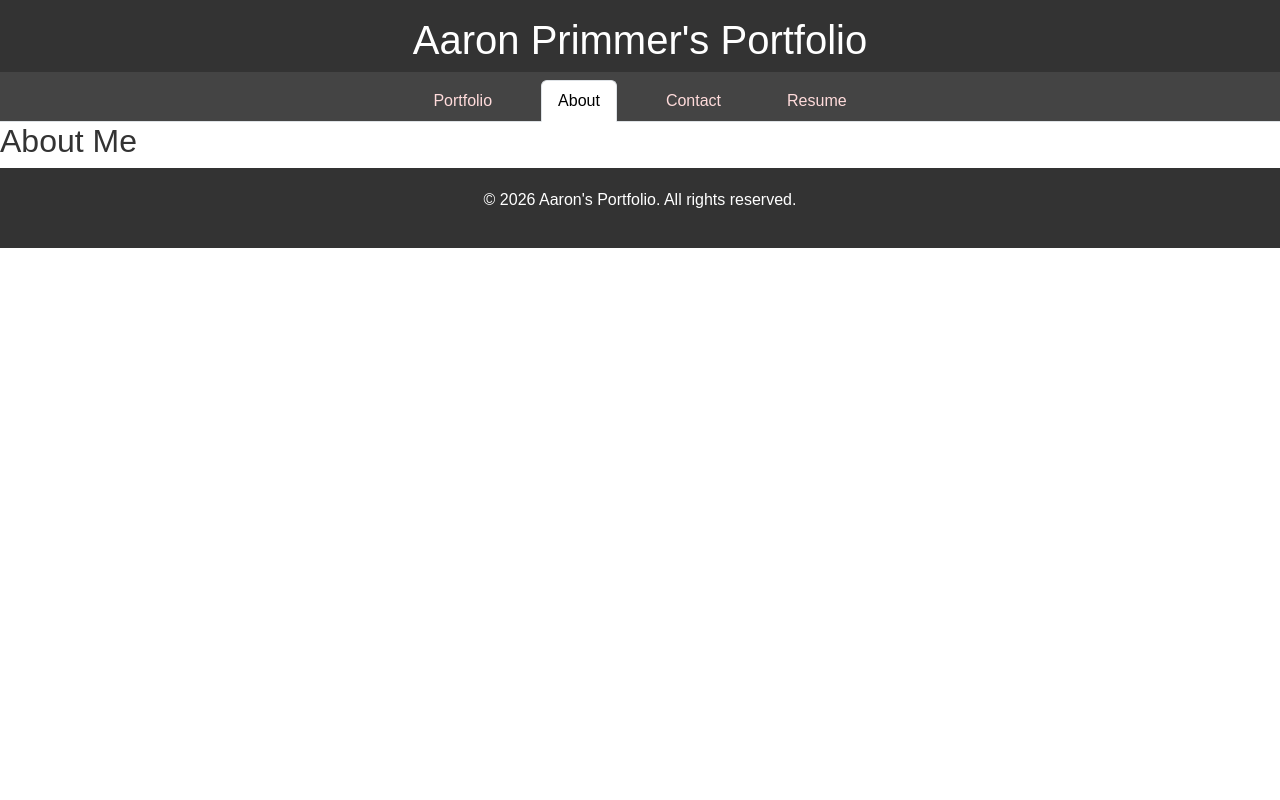
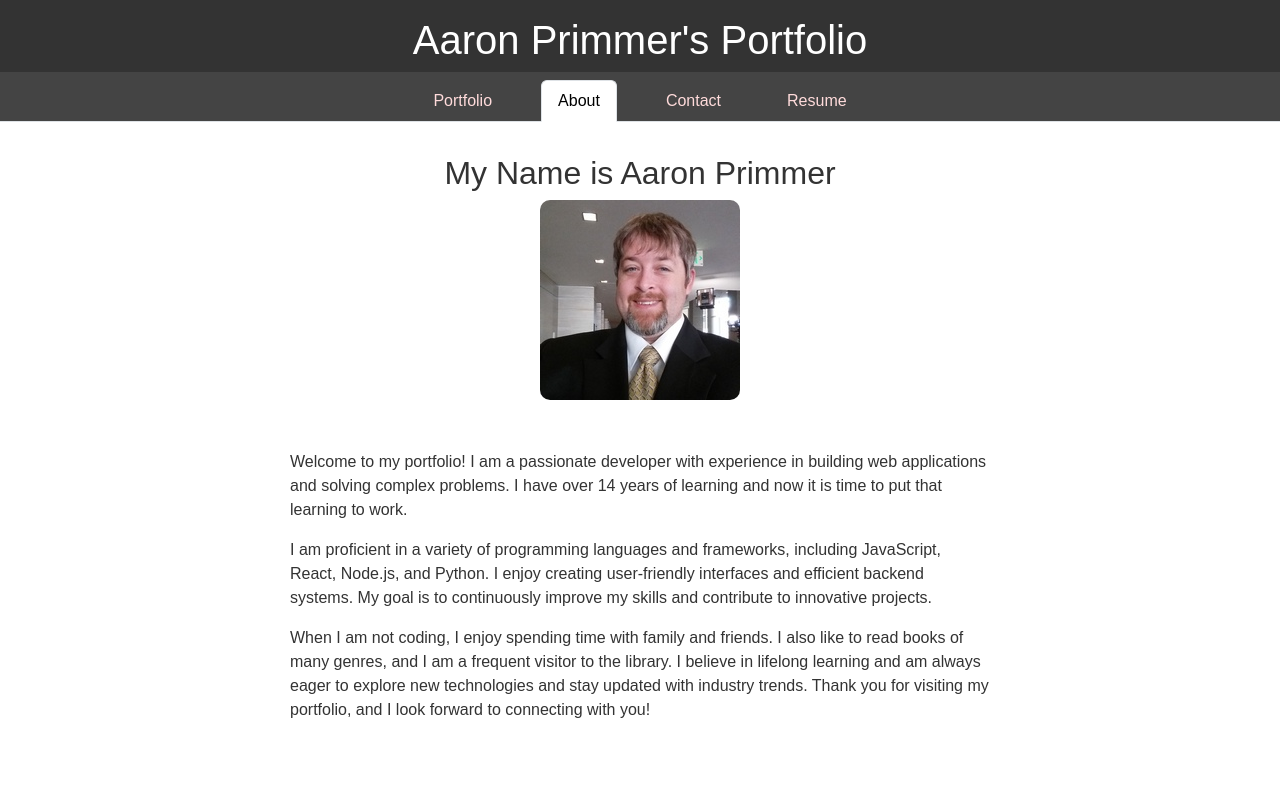
Before and after one commit to AaronPrimmer/PortfolioPage, a React (Vite) app: page /about in a window 1280 px wide. Shown: the top 800 px of the page. Built offline with nearby package versions, Linux system fonts and the light colour scheme.

Commit message:
Finished the About page

```diff
--- a/src/css/mainStyle.css
+++ b/src/css/mainStyle.css
@@ -32,7 +32,7 @@ nav {
 
 .portfolio-main {
   padding: 2rem;
-  min-height: 500px;
+  min-height: 800px;
 }
 
 .portfolio-header {
@@ -76,6 +76,33 @@ nav {
 /*   ABOUT MAIN   */
 /*----------------*/
 
+.about-main {
+  padding: 2rem;
+  min-height: 800px;
+  display: flex;
+  align-items: start;
+  justify-content: center;
+  gap: 1.5rem;
+}
+
+.about-header {
+  display: flex;
+  flex-direction: column;
+  align-items: center;
+  justify-content: center;
+  margin-bottom: 1rem;
+  max-width: 700px;
+}
+
+.profile-picture {
+  border-radius: 10px;
+  margin-bottom: 50px;
+}
+
+.profile-picture:hover {
+  box-shadow: 0 0 5px 0 rgba(0, 0, 0, 1);
+}
+
 /*     FOOTER     */
 /*----------------*/
 
--- a/src/data/portfolio.json
+++ b/src/data/portfolio.json
@@ -4,7 +4,7 @@
     "title": "Kanban Board",
     "description": "A simple Kanban board application built with HTML, CSS, and JavaScript.",
     "link": "https://aaronprimmer.github.io/week5-Challenge/",
-    "image": "./images/TaskBoardApp-200.png",
+    "image": "TaskBoardApp-200.png",
     "repo": "https://github.com/AaronPrimmer/week5-Challenge"
   },
   {
@@ -12,7 +12,7 @@
     "title": "Weather Application",
     "description": "A weather application that allows users to search for current weather conditions and forecasts for any location.",
     "link": "https://example.com/project-two",
-    "image": "./images/WeatherApp-400.png",
+    "image": "WeatherApp-400.png",
     "repo": "https://github.com/AaronPrimmer/week6-Challenge"
   },
   {
@@ -20,15 +20,15 @@
     "title": "Timed Quiz",
     "description": "A timed quiz application that tests users' knowledge on Javascript. Users can select a category and answer multiple-choice questions within a time limit.",
     "link": "https://aaronprimmer.github.io/week4-Challenge/",
-    "image": "./images/JSQuiz-400.png",
+    "image": "JSQuiz-400.png",
     "repo": "https://github.com/AaronPrimmer/week4-Challenge"
   },
   {
     "id": 4,
-    "title": "Command Line Database Manager",
+    "title": "Database Manager",
     "description": "A command line application that allows users to manage a database. Users can perform CRUD operations and query the database using commands.",
     "link": "https://github.com/AaronPrimmer/Command-Database",
-    "image": "./images/CommandDatabase-400.png",
+    "image": "CommandDatabase-400.png",
     "repo": "https://github.com/AaronPrimmer/Command-Database"
   }
 ]
--- a/src/pages/About.jsx
+++ b/src/pages/About.jsx
@@ -1,7 +1,36 @@
 export default function About() {
   return (
     <>
-      <h2>About Me</h2>
+      <div className="about-main">
+        <div className="about-header">
+          <h2>My Name is Aaron Primmer</h2>
+          <img
+            className="profile-picture"
+            src="/images/Aaron-ProfilePicture.jpg"
+          />
+          <p>
+            Welcome to my portfolio! I am a passionate developer with experience
+            in building web applications and solving complex problems. I have
+            over 14 years of learning and now it is time to put that learning to
+            work.
+          </p>
+          <p>
+            I am proficient in a variety of programming languages and
+            frameworks, including JavaScript, React, Node.js, and Python. I
+            enjoy creating user-friendly interfaces and efficient backend
+            systems. My goal is to continuously improve my skills and contribute
+            to innovative projects.
+          </p>
+          <p>
+            When I am not coding, I enjoy spending time with family and friends.
+            I also like to read books of many genres, and I am a frequent
+            visitor to the library. I believe in lifelong learning and am always
+            eager to explore new technologies and stay updated with industry
+            trends. Thank you for visiting my portfolio, and I look forward to
+            connecting with you!
+          </p>
+        </div>
+      </div>
     </>
   );
 }
--- a/src/pages/Portfolio.jsx
+++ b/src/pages/Portfolio.jsx
@@ -16,7 +16,7 @@ export default function Portfolio() {
             <li key={card.id} className="portfolio-card">
               <h5>{card.title}</h5>
               <a href={card.link} target="_blank">
-                <img src={card.image} alt={card.title} />
+                <img src={"./images/" + card.image} alt={card.title} />
               </a>
               <p>{card.description}</p>
               <p>
```
Also changed, not shown: public/images/Aaron-ProfilePicture.jpg (added).
